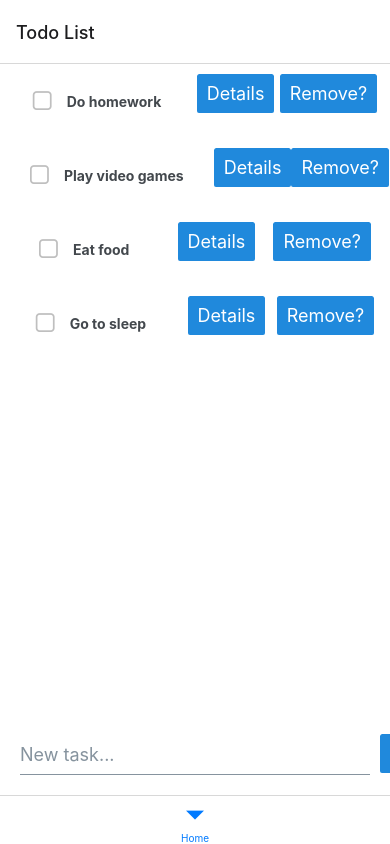
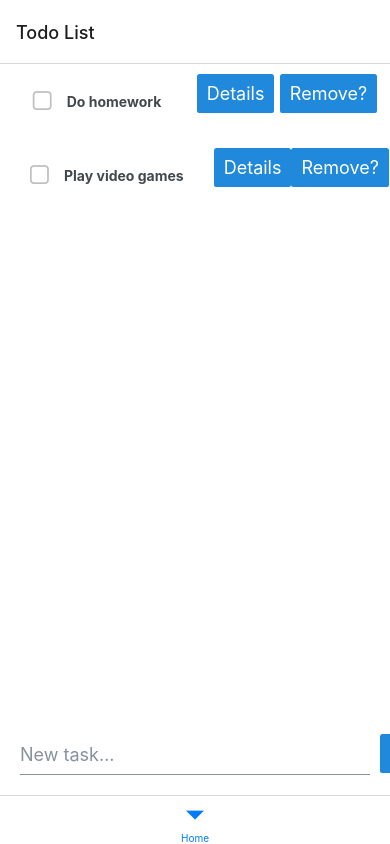
Before and after one commit to kverret05/portfolio-todoList, a React Native app: screen / in a window 390 px wide. Built offline with nearby package versions, Linux system fonts and the light colour scheme.

Commit message:
new commit

```diff
--- a/App.js
+++ b/App.js
@@ -21,16 +21,6 @@ let taskData = [
     description: "Play video games",
     completed: false,
     key: 2
-  },
-  {
-    description: "Eat food",
-    completed: false,
-    key: 3
-  },
-  {
-    description: "Go to sleep",
-    completed: false,
-    key: 4
   },
 ];
 
```
